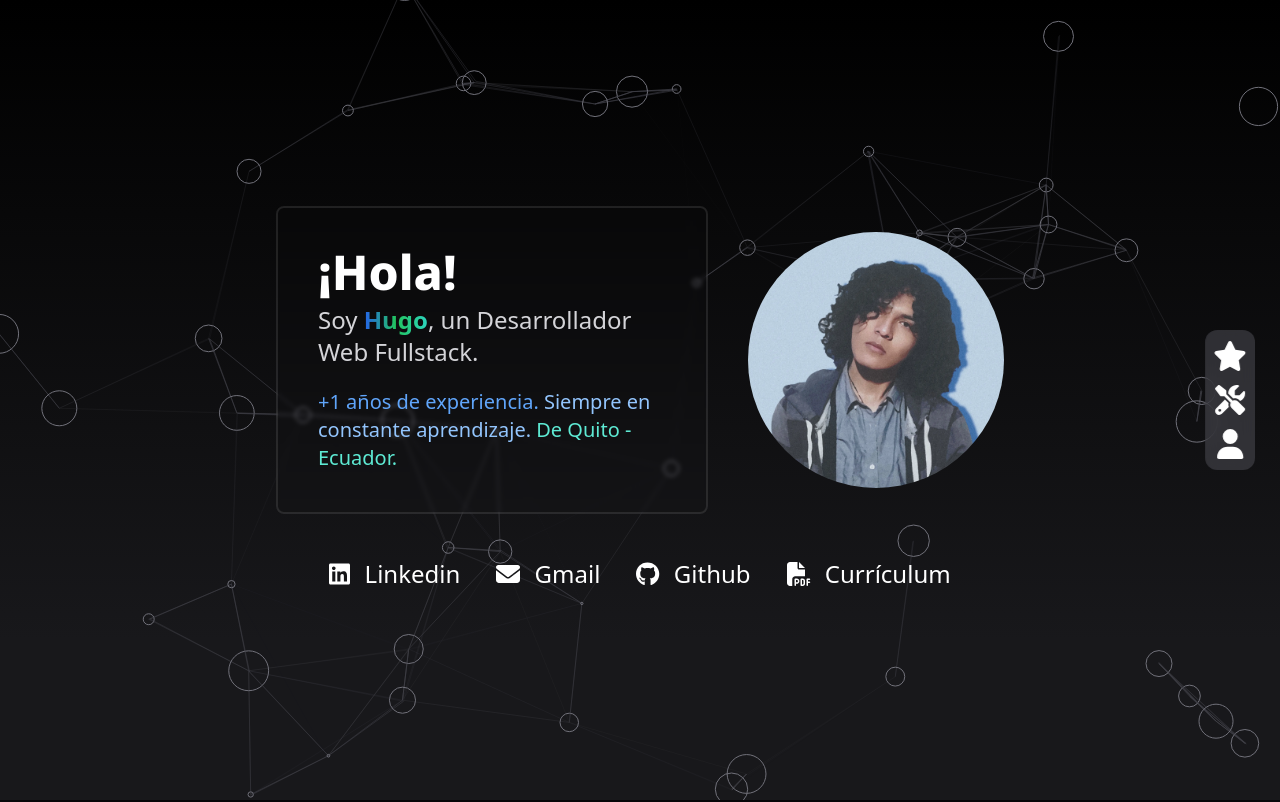
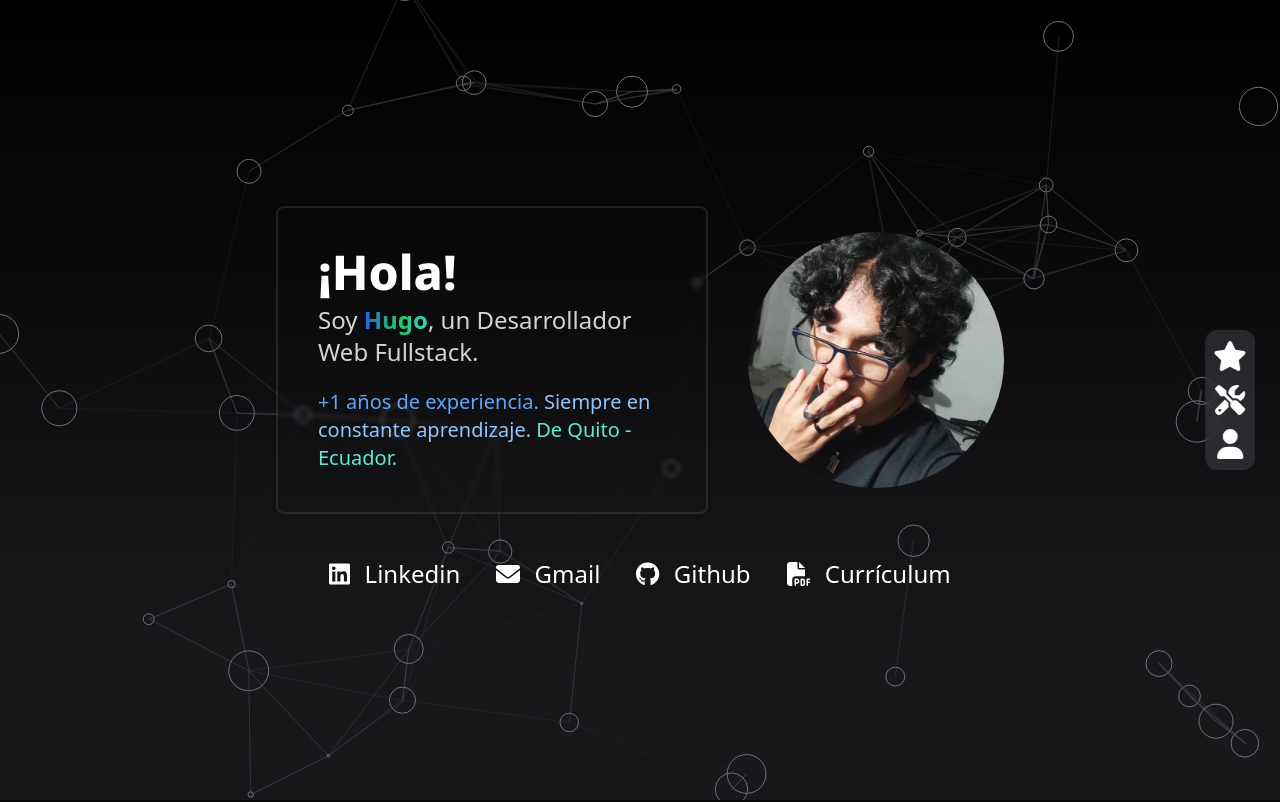
Before and after one commit to hugh140/portfolio, a React (Vite) app: page / in a window 1280 px wide. Shown: the top 802 px of the page. Built offline with nearby package versions, Linux system fonts and the light colour scheme; what @midudev/tailwind-animations would draw is missing.

Commit message:
Change portrait images

```diff
--- a/src/components/Menu.jsx
+++ b/src/components/Menu.jsx
@@ -5,7 +5,7 @@ function Menu() {
   return (
     <div
       className="fixed top-1/2 right-0 text-3xl -translate-x-1/2 -translate-y-1/2 flex
-        text-center flex-col gap-2 bg-zinc-600/50 backdrop-blur p-2 rounded-xl invisible md:visible"
+        text-center flex-col gap-2 bg-zinc-600/40 backdrop-blur p-2 rounded-xl invisible md:visible"
     >
       <a
         href="#experience"
--- a/src/sections/AboutMeSection.jsx
+++ b/src/sections/AboutMeSection.jsx
@@ -50,7 +50,7 @@ function AboutMeSection() {
           que le tengo a descubrir cosas y nichos nuevos.
         </p>
         <img
-          src="./assets/portada2.webp"
+          src="./assets/portada.webp"
           ref={imgRef}
           className={`object-cover aspect-square w-80 rounded-full ${isAnimatingImg()}`}
           alt=""
--- a/src/sections/HeaderInfo.jsx
+++ b/src/sections/HeaderInfo.jsx
@@ -41,8 +41,8 @@ function HeaderInfo() {
             </div>
           </div>
           <img
-            src="./assets/portada.webp"
-            className="w-64 rounded-full hover:scale-110 duration-500 ease-in-out"
+            src="./assets/portada2.webp"
+            className="w-64 rounded-full hover:scale-110 duration-500 ease-in-out aspect-square object-cover"
             loading="lazy"
             alt=""
           />
```
